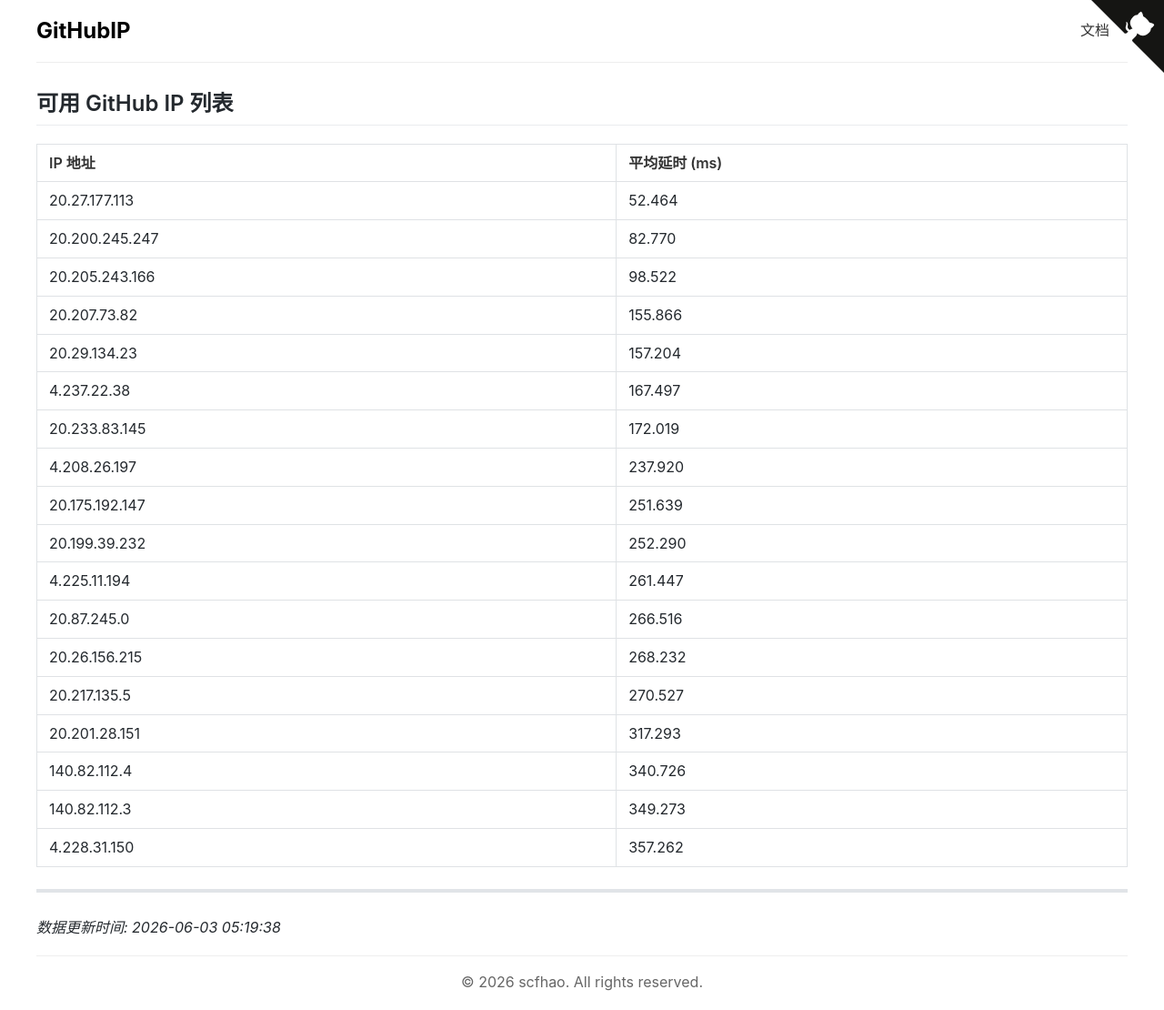
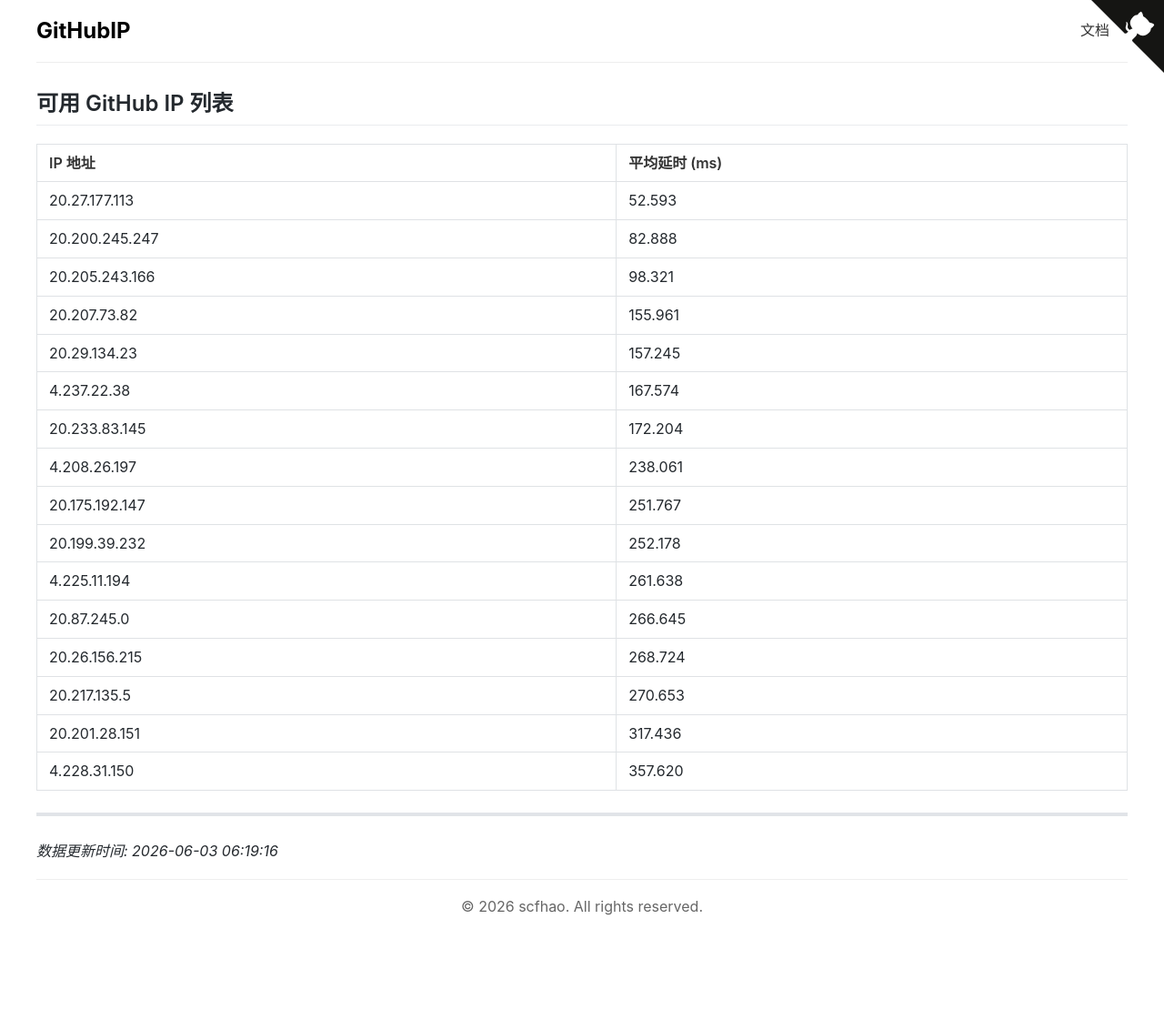
Before and after one commit to scfhao/GitHubIP, a Jekyll site: the page built from index.md, in a window 1280 px wide. Shown: the whole page at 91% size. Built offline with Jekyll 4.4.1, drawn with Linux system fonts in a browser that asks for light colours; after the commit the page ends 1026 px from its top, so only the background shows below that.

Commit message:
自动脚本执行 - 2026-06-03 06:19:16

```diff
--- a/index.md
+++ b/index.md
@@ -1,32 +1,30 @@
 ---
 layout: home
 title: GitHub IP 列表
-date: 2026-06-03 05:19:38
+date: 2026-06-03 06:19:16
 ---
 
 ## 可用 GitHub IP 列表
 
 | IP 地址 | 平均延时 (ms) |
 |---------|--------------|
-| 20.27.177.113 | 52.464 |
-| 20.200.245.247 | 82.770 |
-| 20.205.243.166 | 98.522 |
-| 20.207.73.82 | 155.866 |
-| 20.29.134.23 | 157.204 |
-| 4.237.22.38 | 167.497 |
-| 20.233.83.145 | 172.019 |
-| 4.208.26.197 | 237.920 |
-| 20.175.192.147 | 251.639 |
-| 20.199.39.232 | 252.290 |
-| 4.225.11.194 | 261.447 |
-| 20.87.245.0 | 266.516 |
-| 20.26.156.215 | 268.232 |
-| 20.217.135.5 | 270.527 |
-| 20.201.28.151 | 317.293 |
-| 140.82.112.4 | 340.726 |
-| 140.82.112.3 | 349.273 |
-| 4.228.31.150 | 357.262 |
+| 20.27.177.113 | 52.593 |
+| 20.200.245.247 | 82.888 |
+| 20.205.243.166 | 98.321 |
+| 20.207.73.82 | 155.961 |
+| 20.29.134.23 | 157.245 |
+| 4.237.22.38 | 167.574 |
+| 20.233.83.145 | 172.204 |
+| 4.208.26.197 | 238.061 |
+| 20.175.192.147 | 251.767 |
+| 20.199.39.232 | 252.178 |
+| 4.225.11.194 | 261.638 |
+| 20.87.245.0 | 266.645 |
+| 20.26.156.215 | 268.724 |
+| 20.217.135.5 | 270.653 |
+| 20.201.28.151 | 317.436 |
+| 4.228.31.150 | 357.620 |
 
 ---
 
-*数据更新时间: 2026-06-03 05:19:38*
+*数据更新时间: 2026-06-03 06:19:16*
```
